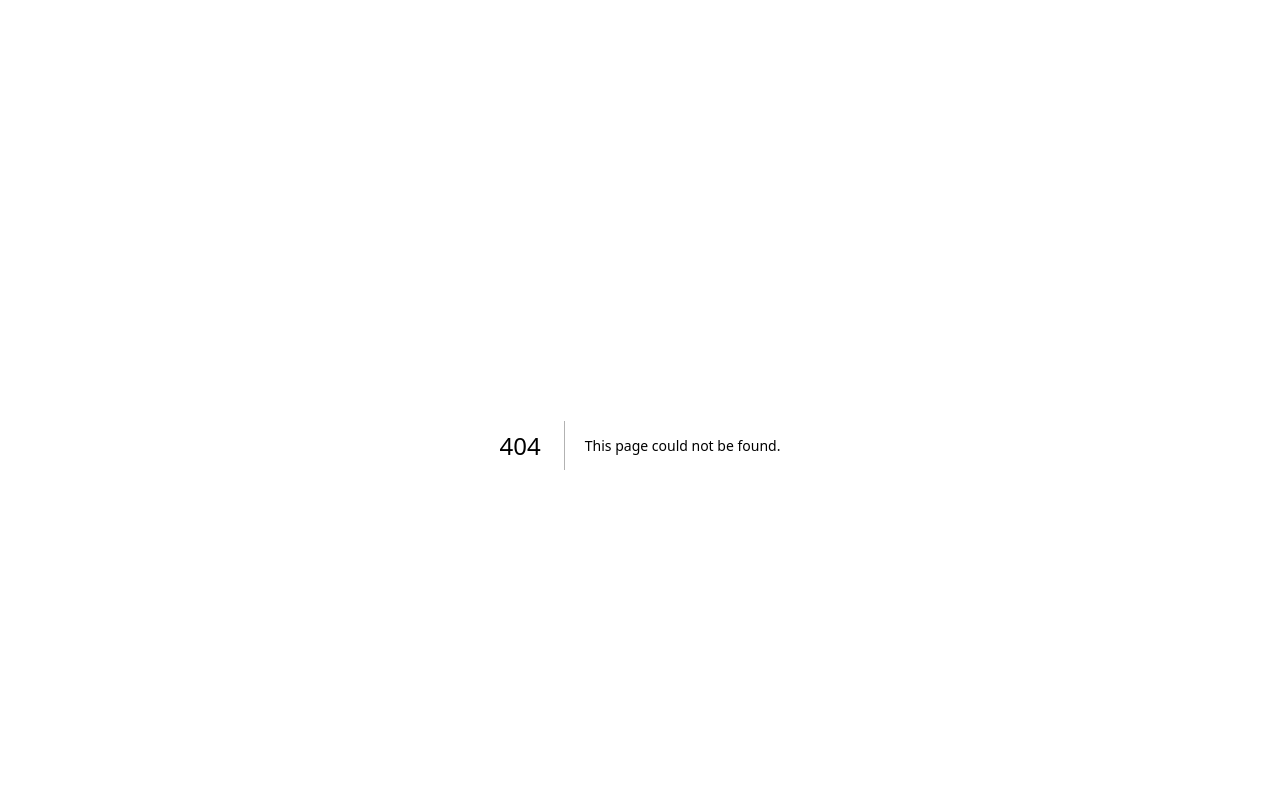
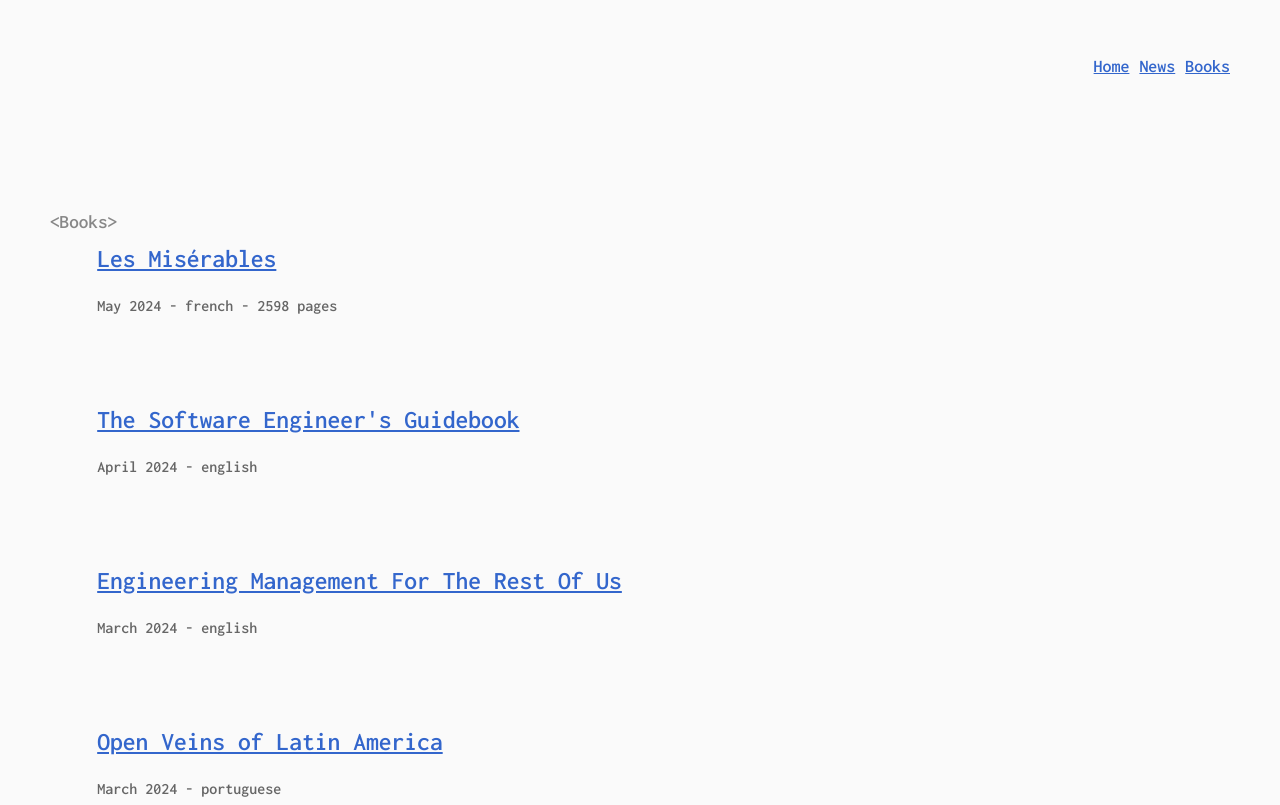
Before and after one commit to kevinch/kevinchevallierme, a Next.js app: page /books in a window 1280 px wide. Before the commit this address had no page. Shown: the part 147-952 px from the top of the page. Built offline with nearby package versions, Linux system fonts and the light colour scheme.

Commit message:
Add news and books pages

```diff
--- /dev/null
+++ b/app/books/page.tsx
@@ -0,0 +1,14 @@
+import Books from "@/components/Books"
+import Nav from "@/components/Nav"
+
+async function News() {
+  return (
+    <div>
+      <Nav />
+
+      <Books />
+    </div>
+  )
+}
+
+export default News
--- a/app/globals.css
+++ b/app/globals.css
@@ -84,6 +84,7 @@
   max-width: 1180px;
   margin: 0 auto;
   padding: 12rem 2rem;
+  width: 100%;
 }
 
 .app {
--- a/app/news/[uid]/page.tsx
+++ b/app/news/[uid]/page.tsx
@@ -7,15 +7,20 @@
   const client = createClient()
   const document = await client.getByUID("blog", params.uid)
 
-  console.log({ document })
-
   return (
-    <div>
+    <div className="section-container">
       <Nav />
 
-      <h2 className="text-2xl">{document.data.title}</h2>
-      <p className="text-sm mb-10 text-slate-500">
+      <h1 style={{ marginBottom: "0" }}>{document.data.title}</h1>
+
+      <p
+        className="text-sm mb-10 text-slate-500"
+        style={{ color: "#666", fontSize: "1rem", marginBottom: "10%" }}
+      >
+        Published:&nbsp;
         {formatDateNews(document.first_publication_date)}
+        &nbsp;-&nbsp;Last edited:&nbsp;
+        {formatDateNews(document.last_publication_date)}
       </p>
 
       <PrismicRichText field={document.data.content} />
--- a/app/news/page.tsx
+++ b/app/news/page.tsx
@@ -8,27 +8,32 @@
   const client = createClient()
   const documents = await client.getAllByType("blog")
 
-  console.log({ documents })
-
   return (
     <div>
       <Nav />
 
-      <div>
-        {documents.map((document) => {
-          return (
-            <div className="mb-6" key={document.uid}>
+      <div className="news-container container">
+        <span className="code-help">{"<News>"}</span>
+
+        <div className="news-list">
+          {documents.map((document) => (
+            <div className="mb-6 section-container" key={document.uid}>
               <h2 className="text-2xl">
                 <Link href={`/news/${document.uid}`}>
                   {document.data.title}
                 </Link>
               </h2>
-              <p className="text-sm mb-10 text-slate-500">
+              <p
+                className="text-sm mb-10 text-slate-500"
+                style={{ color: "#666", fontSize: "1rem" }}
+              >
                 {formatDateNews(document.first_publication_date)}
               </p>
             </div>
-          )
-        })}
+          ))}
+        </div>
+
+        <span className="code-help">{"</News>"}</span>
       </div>
     </div>
   )
--- a/app/page.tsx
+++ b/app/page.tsx
@@ -1,6 +1,5 @@
 import Intro from "@/components/Intro"
 import Projects from "@/components/Projects"
-import Books from "@/components/Books"
 import Nav from "@/components/Nav"
 
 function Home() {
@@ -9,7 +8,6 @@
       <Nav />
       <Intro />
       <Projects />
-      <Books />
     </>
   )
 }
--- a/components/Book.tsx
+++ b/components/Book.tsx
@@ -1,18 +1,28 @@
+import { format } from "date-fns"
+
 type Props = {
-  date: string;
-  title: string;
-  link?: string;
-};
+  date: string
+  title: string
+  link?: string
+  language: string
+  pages?: number
+}
 
-function Book({ date, title, link }: Props) {
+function Book({ date, title, link, language, pages }: Props) {
+  const formatedDate = new Date(date)
+
   return (
-    <div className="section-container" id="book-container">
-      <p className="section-date">{date}</p>
+    <div className="section-container">
       <p className="section-description">
         {link ? <a href={link}>{title}</a> : title}
       </p>
+      <p style={{ color: "#666", fontSize: "1rem" }}>
+        {format(formatedDate, "MMMM yyyy")}
+        &nbsp;-&nbsp;{language}
+        {pages && ` - ${pages} pages`}
+      </p>
     </div>
-  );
+  )
 }
 
-export default Book;
+export default Book
--- a/components/Books.tsx
+++ b/components/Books.tsx
@@ -7,25 +7,37 @@
 
       <div className="books-list">
         <Book
+          title="Les Misérables"
+          pages={2598}
+          language="french"
+          date="may 2024"
+          link="https://www.amazon.fr/Mis%C3%A9rables-Victor-Hugo-%C3%89dition-Int%C3%A9grale/dp/B0C9KTPQTS/ref=sr_1_8?crid=2BJOSZ0QLIY3G&dib=eyJ2IjoiMSJ9.rB49g7AvpQ_5c8FhjBirEyd6Klm6Ddb90YG0FNCKCXNWXDWPEVZUQn8zDw-gkXksWDl3q_Gi1RYI1a1VcpSs2sbMNLROdk5MBFciUn3IKDI7iIamFdS624kBrk-CCIoUwJGUVESjr2GQeL-MCMRSY5KD_Dv_a33e3APeuRIiqmR1MLngfPXaUJ7xnXSQqE2KH7CdU_B5vlO9sGdODhaAXSjdmrF5PSKNkXyhLDpYO7-LUpaEpxuAhnL_kA5HxLWRuy1_tZPzdY8E-5yuxpj1r-bVZT9u1nbpxAidRrkqfcE.TjepGqa1Su3Br-rY7PpJB3-78aEYo_J5cYJ2fQ7o-jc&dib_tag=se&keywords=les+miserables+victor+hugo&qid=1715686576&sprefix=les+miserables%2Caps%2C333&sr=8-8"
+        />
+
+        <Book
           title="The Software Engineer's Guidebook"
+          language="english"
           date="april 2024"
           link="https://www.engguidebook.com/?ref=blog.pragmaticengineer.com"
         />
 
         <Book
           title="Engineering Management For The Rest Of Us"
+          language="english"
           date="march 2024"
           link="https://www.engmanagement.dev/"
         />
 
         <Book
           title="Open Veins of Latin America"
+          language="portuguese"
           date="march 2024"
-          link="https://en.wikipedia.org/wiki/Open_Veins_of_Latin_America"
+          link="https://pt.wikipedia.org/wiki/As_Veias_Abertas_da_Am%C3%A9rica_Latina"
         />
 
         <Book
           title="80,000 hours"
+          language="english"
           date="january 2024"
           link="https://80000hours.org/wp-content/uploads/2023/08/80K_HOURS_final.pdf"
         />
--- a/components/Intro.tsx
+++ b/components/Intro.tsx
@@ -5,8 +5,8 @@
       <div className="intro-text">
         <p>Hi, hola, oi, salut.</p>
         <p>
-          Kevin here, french frontend engineer and engineering manager living in
-          Rio de Janeiro, Brazil.
+          Kevin here, frontend software engineer and engineering manager born in
+          France and living in Rio de Janeiro, Brazil.
         </p>
 
         <p>My past experiences include:</p>
--- a/components/Nav.tsx
+++ b/components/Nav.tsx
@@ -11,6 +11,9 @@
       <Link style={styleObkj} href={"/news"}>
         News
       </Link>
+      <Link style={styleObkj} href={"/books"}>
+        Books
+      </Link>
     </nav>
   )
 }
```
